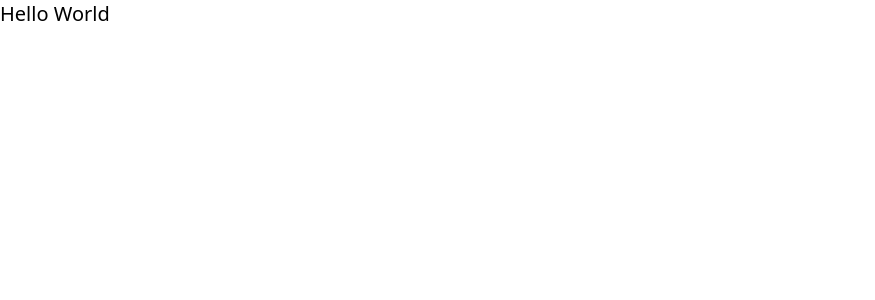
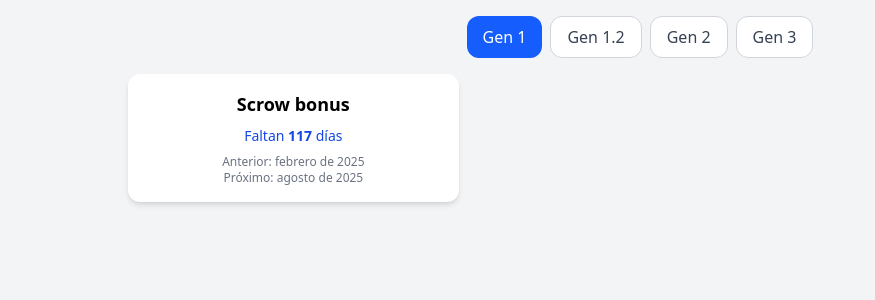
Before and after one commit to Ricaidito/bonus-tracker, a React (Vite) app: page / in a window 1280 px wide. Shown: the top 300 px of the page, without its empty margins (0-875 px from the left). Built offline with nearby package versions, Linux system fonts and the light colour scheme.

Commit message:
Added main components

```diff
--- a/src/App.tsx
+++ b/src/App.tsx
@@ -1,5 +1,77 @@
-function App() {
-  return <div className="bold text-xl">Hello World</div>;
+import { useState } from "react";
+import BonusTracker from "./components/BonusTracker";
+
+interface Bonus {
+  name: string;
+  startDate: Date;
 }
 
+interface BonusGroup {
+  id: string;
+  label: string;
+  bonuses: Bonus[];
+}
+
+const bonusGroups: BonusGroup[] = [
+  {
+    id: "gen1",
+    label: "Gen 1",
+    bonuses: [{ name: "Scrow bonus", startDate: new Date(2025, 1, 1) }],
+  },
+  {
+    id: "gen1_2",
+    label: "Gen 1.2",
+    bonuses: [{ name: "Scrow bonus", startDate: new Date(2024, 0, 15) }],
+  },
+  {
+    id: "gen2",
+    label: "Gen 2",
+    bonuses: [{ name: "Scrow bonus", startDate: new Date(2024, 9, 15) }],
+  },
+  {
+    id: "gen3",
+    label: "Gen 3",
+    bonuses: [{ name: "Scrow bonus", startDate: new Date(2024, 9, 30) }],
+  },
+];
+
+const App: React.FC = () => {
+  const [activeTab, setActiveTab] = useState<string>("gen1");
+
+  const activeGroup = bonusGroups.find(group => group.id === activeTab)!;
+
+  return (
+    <div className="min-h-screen bg-gray-100 p-4">
+      {/* Tabs */}
+      <div className="flex justify-center mb-4 space-x-2">
+        {bonusGroups.map(group => (
+          <button
+            key={group.id}
+            onClick={() => setActiveTab(group.id)}
+            className={`px-4 py-2 rounded-xl font-medium transition-colors duration-200
+              ${
+                activeTab === group.id
+                  ? "bg-blue-600 text-white"
+                  : "bg-white text-gray-700 hover:bg-blue-100 border border-gray-300"
+              }`}
+          >
+            {group.label}
+          </button>
+        ))}
+      </div>
+
+      {/* Grid de bonos */}
+      <div className="grid grid-cols-1 sm:grid-cols-2 md:grid-cols-3 gap-4 max-w-5xl mx-auto">
+        {activeGroup.bonuses.map(bonus => (
+          <BonusTracker
+            key={bonus.name}
+            name={bonus.name}
+            startDate={bonus.startDate}
+          />
+        ))}
+      </div>
+    </div>
+  );
+};
+
 export default App;
--- /dev/null
+++ b/src/components/BonusTracker.tsx
@@ -0,0 +1,79 @@
+interface BonusTrackerProps {
+  startDate: Date;
+  name: string;
+}
+
+interface BonusDates {
+  previousBonus: Date;
+  nextBonus: Date;
+}
+
+const getClosestBonuses = (startDate: Date, today: Date): BonusDates => {
+  const monthsBetween =
+    (today.getFullYear() - startDate.getFullYear()) * 12 +
+    (today.getMonth() - startDate.getMonth());
+  const periodsPassed = Math.floor(monthsBetween / 6);
+
+  const previousBonus = new Date(startDate);
+  previousBonus.setMonth(startDate.getMonth() + periodsPassed * 6);
+
+  const nextBonus = new Date(previousBonus);
+  nextBonus.setMonth(previousBonus.getMonth() + 6);
+
+  if (today < previousBonus) {
+    nextBonus.setMonth(previousBonus.getMonth());
+    previousBonus.setMonth(previousBonus.getMonth() - 6);
+  }
+
+  return { previousBonus, nextBonus };
+};
+
+const getDaysUntil = (targetDate: Date): number => {
+  const today = new Date();
+  const diffTime =
+    new Date(
+      targetDate.getFullYear(),
+      targetDate.getMonth(),
+      targetDate.getDate(),
+    ).getTime() -
+    new Date(today.getFullYear(), today.getMonth(), today.getDate()).getTime();
+  return Math.ceil(diffTime / (1000 * 60 * 60 * 24));
+};
+
+const BonusTracker: React.FC<BonusTrackerProps> = ({ startDate, name }) => {
+  const today = new Date();
+  const { previousBonus, nextBonus } = getClosestBonuses(startDate, today);
+  const daysLeft = getDaysUntil(nextBonus);
+  const isTodayBonus = daysLeft === 0;
+
+  return (
+    <div className="bg-white rounded-xl shadow-md p-4 text-center w-full">
+      <h2 className="text-lg font-semibold mb-2">{name}</h2>
+      {isTodayBonus ? (
+        <p className="text-green-600 font-bold">¡El bono es hoy! 🤑</p>
+      ) : (
+        <p className="text-blue-700 text-sm">
+          Faltan <span className="font-bold">{daysLeft}</span> días
+        </p>
+      )}
+      <div className="text-xs text-gray-500 mt-2">
+        <p>
+          Anterior:{" "}
+          {previousBonus.toLocaleDateString("es-ES", {
+            month: "long",
+            year: "numeric",
+          })}
+        </p>
+        <p>
+          Próximo:{" "}
+          {nextBonus.toLocaleDateString("es-ES", {
+            month: "long",
+            year: "numeric",
+          })}
+        </p>
+      </div>
+    </div>
+  );
+};
+
+export default BonusTracker;
```
